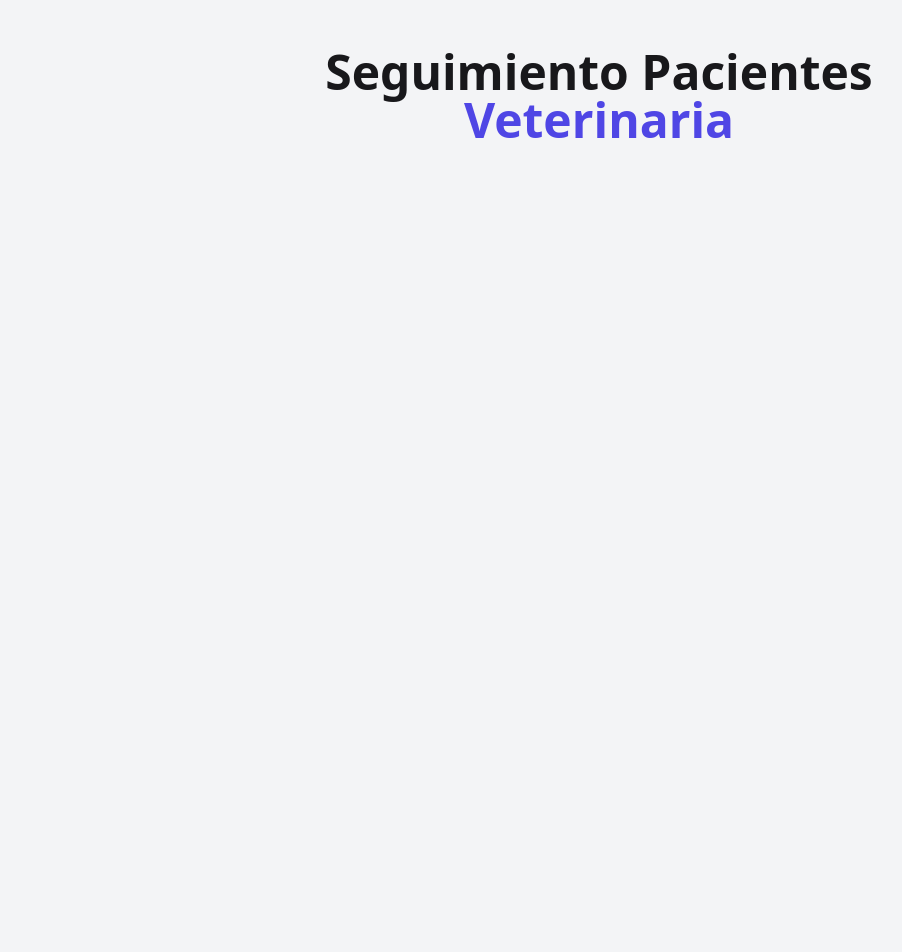
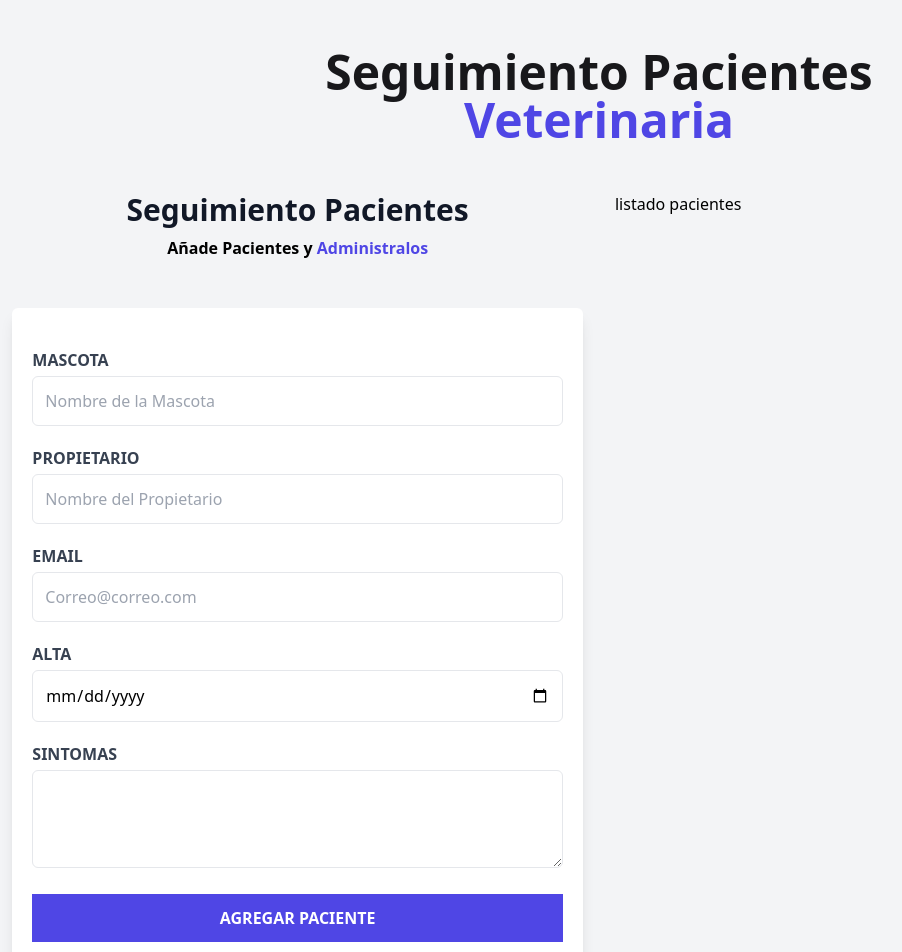
Before and after one commit to cuourses/citas-practica, a React (Vite) app: page / in a window 1280 px wide. Shown: the top 952 px of the page, without its empty margins (41-943 px from the left). Before the commit the page ends 800 px from the top, so only its background shows below. Built offline with nearby package versions, Linux system fonts and the light colour scheme.

Commit message:
[FEATUR] formulario component

```diff
--- a/src/App.jsx
+++ b/src/App.jsx
@@ -1,12 +1,17 @@
 import Header from "./components/Header"
+import Formulario from "./components/Formulario"
 
 function App() {
 
   return (
-    <div
-      className="w-11/12 mx-auto pt-12">
+    <div className="w-11/12 mx-auto pt-12">
+      <Header />
 
-      <Header />
+      <div
+        className=" pb-10 grid gap-8 md:grid-cols-2">
+        <Formulario />
+        <p>listado pacientes</p>
+      </div>
 
     </div>
   )
--- /dev/null
+++ b/src/components/Formulario.jsx
@@ -0,0 +1,64 @@
+
+const Formulario = () => {
+  return (
+    <div>
+      <h2 className="mb-2 font-black text-3xl text-center text-gray-900">Seguimiento Pacientes</h2>
+      <p className="mb-12 font-bold text-center">Añade Pacientes y<span className="text-indigo-600"> Administralos</span></p>
+
+      <form className="px-5 py-10 rounded-md shadow-lg bg-white">
+        <div className="mb-5">
+          <label htmlFor="mascota" className="mb-1 block font-bold uppercase text-gray-700">Mascota</label>
+          <input
+            id="mascota"
+            type="text"
+            placeholder="Nombre de la Mascota"
+            className="w-full p-3 border rounded-md outline-none" />
+        </div>
+
+        <div className="mb-5">
+          <label htmlFor="propietario" className="mb-1 block font-bold uppercase text-gray-700">Propietario</label>
+          <input
+            id="propietario"
+            type="text"
+            placeholder="Nombre del Propietario"
+            className="w-full p-3 border rounded-md outline-none" />
+        </div>
+
+        <div className="mb-5">
+          <label htmlFor="email" className="mb-1 block font-bold uppercase text-gray-700">Email</label>
+          <input
+            id="email"
+            type="text"
+            placeholder="Correo@correo.com"
+            className="w-full p-3 border rounded-md outline-none" />
+        </div>
+
+        <div className="mb-5">
+          <label htmlFor="alta" className="mb-1 block font-bold uppercase text-gray-700">Alta</label>
+          <input
+            id="alta"
+            type="date"
+            className="w-full p-3 border rounded-md outline-none" />
+        </div>
+
+        <div className="mb-5">
+          <label htmlFor="sintmomas" className="mb-1 block font-bold uppercase text-gray-700">Sintomas</label>
+          <textarea
+            name="sintmomas"
+            id="sintmomas"
+            rows="3"
+            className="w-full p-3 border rounded-md outline-none">
+          </textarea>
+        </div>
+
+        <input
+          type="submit"
+          value="Agregar Paciente"
+          className="w-full p-3 font-bold uppercase cursor-pointer transition-colors duration-300 text-white bg-indigo-600  hover:bg-indigo-800" />
+      </form>
+
+    </div>
+  )
+}
+
+export default Formulario
```
Also changed, not shown: src/components/Header.jsx (+2 -7 lines).
